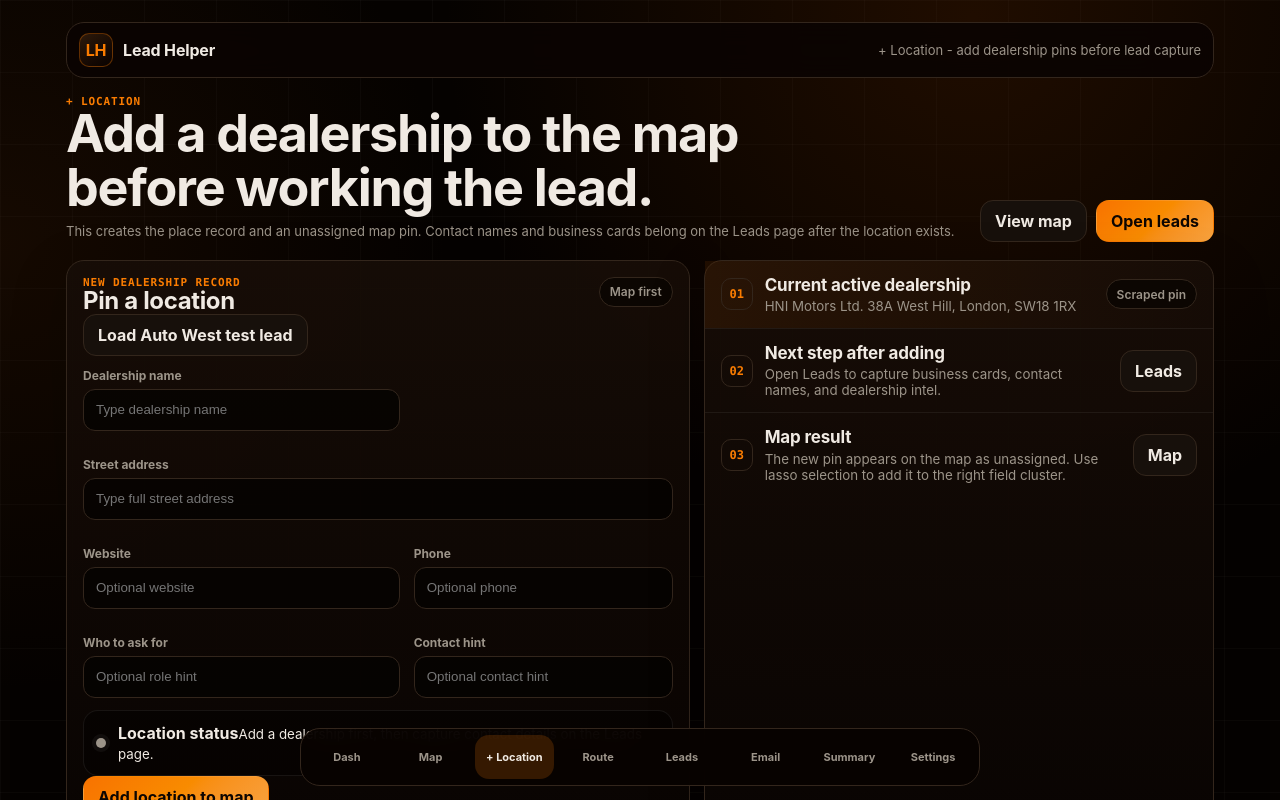
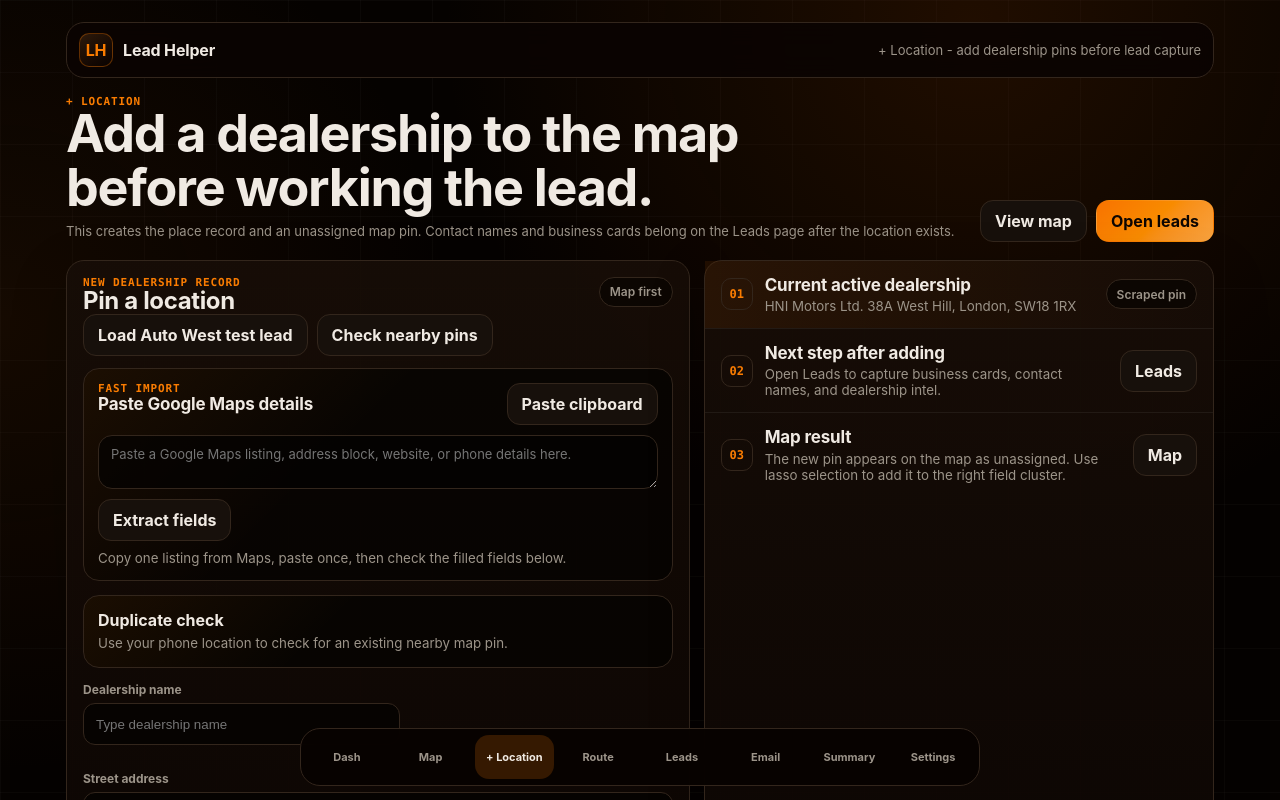
Before and after one commit to LayerMaker/Lead-Helper, a React (Vite) app: page /location in a window 1280 px wide. Shown: the top 800 px of the page. Built offline with nearby package versions, Linux system fonts and the light colour scheme; no server answers; what @turf/buffer, @turf/center-of-mass, @turf/convex would draw is missing.

Commit message:
Improve field location capture workflow

```diff
--- a/src/index.css
+++ b/src/index.css
@@ -472,6 +472,37 @@ p { margin: 0; color: var(--muted); line-height: 1.55; }
 }
 .location-card {
   margin-bottom: 2px;
+}
+.location-import-box,
+.nearby-pin-card {
+  display: grid;
+  gap: 10px;
+  margin: 0 0 14px;
+  padding: 14px;
+  border: 1px solid var(--border);
+  border-radius: 16px;
+  background:
+    linear-gradient(135deg, oklch(72% 0.19 55 / 0.08), transparent 42%),
+    oklch(9% 0.012 55 / 0.68);
+}
+.location-import-box .section-head {
+  margin-bottom: 0;
+}
+.nearby-pin-card {
+  grid-template-columns: minmax(0, 1fr) auto;
+  align-items: center;
+}
+.nearby-pin-card b,
+.nearby-pin-card small {
+  display: block;
+}
+.nearby-pin-card small {
+  margin-top: 4px;
+  color: var(--muted);
+  line-height: 1.45;
+}
+.muted {
+  color: var(--muted);
 }
 .geo-radar {
   position: relative;
--- a/src/pages/LocationPage.jsx
+++ b/src/pages/LocationPage.jsx
@@ -1,6 +1,7 @@
-import { useRef, useState } from "react";
+import { useMemo, useRef, useState } from "react";
 import { Link } from "react-router-dom";
 import { AppLayout } from "../components/AppLayout";
+import { getDistanceMilesBetweenPoints } from "../lib/leadHelperModel";
 import { geocodeAddress } from "../lib/osmService";
 import { useAppState } from "../state/AppState";
 
@@ -12,6 +13,11 @@ const AUTO_WEST_TEST_LEAD = {
   roleHint: "Showroom manager",
   contactHint: "Met on site, brochure already sent",
 };
+
+const DUPLICATE_DISTANCE_MILES = 0.12;
+const MAP_DETAILS_PHONE_PATTERN = /(?:\+44|0)(?:[\d\s().-]){8,}/;
+const UK_POSTCODE_PATTERN = /\b[A-Z]{1,2}\d[A-Z\d]?\s*\d[A-Z]{2}\b/i;
+const ADDRESS_WORD_PATTERN = /\b(?:road|rd|street|st|lane|ln|avenue|ave|drive|dr|way|mews|place|pl|park|high street|devonshire)\b/i;
 
 function emptyLocationForm() {
   return {
@@ -36,11 +42,78 @@ function createManualDealershipId(name, address) {
   return `manual-${slugify(name)}-${slugify(address).slice(0, 32)}`;
 }
 
+function formatMiles(value) {
+  if (!Number.isFinite(value)) return "";
+  if (value < 0.1) return `${Math.round(value * 5280)} ft`;
+  return `${value.toFixed(2)} mi`;
+}
+
+function sanitizeWebsite(value) {
+  return String(value || "")
+    .trim()
+    .replace(/^https?:\/\//i, "")
+    .replace(/^www\./i, "")
+    .replace(/\/$/, "");
+}
+
+function sanitizePhone(value) {
+  return String(value || "")
+    .trim()
+    .replace(/\s+/g, " ");
+}
+
+function findNearestPin(location, pins = []) {
+  if (!Array.isArray(location)) return null;
+  return pins
+    .filter((pin) => Array.isArray(pin.location))
+    .map((pin) => ({
+      ...pin,
+      distanceMiles: getDistanceMilesBetweenPoints(location, pin.location),
+    }))
+    .sort((left, right) => left.distanceMiles - right.distanceMiles || left.name.localeCompare(right.name))[0] || null;
+}
+
+function parseMapsDetails(rawText) {
+  const lines = String(rawText || "")
+    .replace(/\r/g, "\n")
+    .split("\n")
+    .map((line) => line.trim())
+    .filter(Boolean);
+  const text = lines.join("\n");
+  const phoneMatch = text.match(MAP_DETAILS_PHONE_PATTERN);
+  const urlMatch = text.match(/https?:\/\/[^\s]+|(?:www\.)?[a-z0-9-]+(?:\.[a-z0-9-]+)+[^\s,]*/i);
+  const addressLine =
+    lines.find((line) => UK_POSTCODE_PATTERN.test(line)) ||
+    lines.find((line) => /London/i.test(line) && ADDRESS_WORD_PATTERN.test(line)) ||
+    lines.find((line) => ADDRESS_WORD_PATTERN.test(line));
+  const ignoredLinePattern = /^(directions|save|nearby|send to phone|share|call|website|route|open|closed|hours|photos|reviews?)$/i;
+  const nameLine = lines.find((line) => {
+    if (ignoredLinePattern.test(line)) return false;
+    if (line === addressLine) return false;
+    if (phoneMatch && line.includes(phoneMatch[0])) return false;
+    if (urlMatch && line.includes(urlMatch[0])) return false;
+    if (UK_POSTCODE_PATTERN.test(line)) return false;
+    if (/^\d+(\.\d+)?\s*★/.test(line)) return false;
+    return /[a-z]/i.test(line);
+  });
+
+  return {
+    name: nameLine || "",
+    address: addressLine || "",
+    phone: phoneMatch ? sanitizePhone(phoneMatch[0]) : "",
+    website: urlMatch ? sanitizeWebsite(urlMatch[0]) : "",
+  };
+}
+
 export function LocationPage() {
-  const { selectedDealership, dispatch } = useAppState();
+  const { selectedDealership, mapV2, dispatch } = useAppState();
   const [busy, setBusy] = useState(false);
   const [status, setStatus] = useState("Add a dealership first, then capture contact details on the Leads page.");
   const [error, setError] = useState("");
+  const [mapDetailsText, setMapDetailsText] = useState("");
+  const [userLocation, setUserLocation] = useState(null);
+  const [locationStatus, setLocationStatus] = useState("Use your phone location to check for an existing nearby map pin.");
+  const [selectedPinId, setSelectedPinId] = useState("");
   const nameInputRef = useRef(null);
   const addressInputRef = useRef(null);
   const websiteInputRef = useRef(null);
@@ -48,6 +121,8 @@ export function LocationPage() {
   const roleInputRef = useRef(null);
   const hintInputRef = useRef(null);
   const [form, setForm] = useState(() => emptyLocationForm());
+  const selectedPin = useMemo(() => mapV2.pins.find((pin) => pin.id === selectedPinId) || null, [mapV2.pins, selectedPinId]);
+  const nearestUserPin = useMemo(() => findNearestPin(userLocation, mapV2.pins), [mapV2.pins, userLocation]);
 
   function updateField(key, value) {
     setForm((current) => ({
@@ -62,6 +137,78 @@ export function LocationPage() {
     setForm({
       ...AUTO_WEST_TEST_LEAD,
     });
+  }
+
+  function applyFormPatch(patch) {
+    setForm((current) => ({
+      ...current,
+      ...Object.fromEntries(Object.entries(patch).filter(([, value]) => String(value || "").trim())),
+    }));
+  }
+
+  function applyMapsDetails(text) {
+    const parsed = parseMapsDetails(text);
+    const hasUsefulFields = Object.values(parsed).some(Boolean);
+    if (!hasUsefulFields) {
+      setError("I could not find a dealership name, address, phone, or website in that pasted text.");
+      return;
+    }
+    setError("");
+    applyFormPatch(parsed);
+    setStatus("Google Maps details extracted. Check the fields, then add or update the map pin.");
+  }
+
+  async function pasteMapsDetailsFromClipboard() {
+    if (!navigator.clipboard?.readText) {
+      setError("Clipboard access is not available in this browser. Paste the Maps text into the box instead.");
+      return;
+    }
+    try {
+      const text = await navigator.clipboard.readText();
+      setMapDetailsText(text);
+      applyMapsDetails(text);
+    } catch {
+      setError("Clipboard permission was blocked. Paste the Maps text into the box instead.");
+    }
+  }
+
+  function selectExistingPin(pin) {
+    if (!pin) return;
+    setSelectedPinId(pin.id);
+    setError("");
+    setStatus(`Ready to update existing map pin: ${pin.name}`);
+    setForm({
+      name: pin.name || "",
+      address: pin.address || "",
+      website: pin.website || "",
+      phone: pin.phone || "",
+      roleHint: form.roleHint,
+      contactHint: form.contactHint,
+    });
+  }
+
+  function requestCurrentLocation() {
+    if (!("geolocation" in navigator)) {
+      setLocationStatus("Location is not available on this device.");
+      return;
+    }
+    setLocationStatus("Checking your current position");
+    navigator.geolocation.getCurrentPosition(
+      (position) => {
+        const nextLocation = [position.coords.latitude, position.coords.longitude];
+        const nearest = findNearestPin(nextLocation, mapV2.pins);
+        setUserLocation(nextLocation);
+        setLocationStatus(
+          nearest
+            ? `Nearest existing pin: ${nearest.name}, ${formatMiles(nearest.distanceMiles)} away.`
+            : "Location found. No dealership pins are close enough to flag.",
+        );
+      },
+      () => {
+        setLocationStatus("Location permission was blocked or unavailable.");
+      },
+      { enableHighAccuracy: true, timeout: 12000, maximumAge: 30000 },
+    );
   }
 
   async function addLocation() {
@@ -92,7 +239,12 @@ export function LocationPage() {
 
     try {
       const [bestMatch] = await geocodeAddress(address);
-      const manualDealershipId = createManualDealershipId(name, address);
+      const resolvedLocation = [bestMatch.lat, bestMatch.lng];
+      const nearestResolvedPin = findNearestPin(resolvedLocation, mapV2.pins);
+      const pinToUpdate =
+        selectedPin ||
+        (nearestResolvedPin && nearestResolvedPin.distanceMiles <= DUPLICATE_DISTANCE_MILES ? nearestResolvedPin : null);
+      const manualDealershipId = pinToUpdate?.legacyDealershipId || createManualDealershipId(name, address);
       dispatch({
         type: "upsert-manual-dealership",
         payload: {
@@ -103,7 +255,7 @@ export function LocationPage() {
           phone,
           roleHint,
           contactHint,
-          location: [bestMatch.lat, bestMatch.lng],
+          location: resolvedLocation,
           geocodeLabel: bestMatch.displayName,
           intelDistance: "Manual add",
           nextAction: "Capture contact and log visit outcomes",
@@ -112,17 +264,24 @@ export function LocationPage() {
       dispatch({
         type: "upsert-map-v2-pin",
         payload: {
+          pinId: pinToUpdate?.id,
           legacyDealershipId: manualDealershipId,
           name,
           address,
           website,
           phone,
-          location: [bestMatch.lat, bestMatch.lng],
+          location: resolvedLocation,
           sourceRef: "add-location",
         },
       });
-      setStatus(`Pinned to Map as an unassigned location from: ${bestMatch.displayName}`);
+      setStatus(
+        pinToUpdate
+          ? `Updated existing map pin: ${pinToUpdate.name} -> ${name}.`
+          : `Pinned to Map as an unassigned location from: ${bestMatch.displayName}`,
+      );
       setForm(emptyLocationForm());
+      setMapDetailsText("");
+      setSelectedPinId("");
     } catch (addError) {
       setError(addError.message || "Address lookup failed.");
       setStatus("Location needs a valid map match before it can join the dealership database.");
@@ -165,7 +324,52 @@ export function LocationPage() {
             <button className="btn" type="button" onClick={loadAutoWestTestLead}>
               Load Auto West test lead
             </button>
+            <button className="btn" type="button" onClick={requestCurrentLocation}>
+              Check nearby pins
+            </button>
           </div>
+
+          <div className="location-import-box">
+            <div className="section-head compact">
+              <div>
+                <div className="kicker">Fast import</div>
+                <h3>Paste Google Maps details</h3>
+              </div>
+              <button className="btn" type="button" onClick={pasteMapsDetailsFromClipboard}>
+                Paste clipboard
+              </button>
+            </div>
+            <textarea
+              className="input small-draft"
+              value={mapDetailsText}
+              onChange={(event) => setMapDetailsText(event.target.value)}
+              placeholder="Paste a Google Maps listing, address block, website, or phone details here."
+            />
+            <div className="action-row">
+              <button className="btn" type="button" onClick={() => applyMapsDetails(mapDetailsText)}>
+                Extract fields
+              </button>
+              <small className="muted">Copy one listing from Maps, paste once, then check the filled fields below.</small>
+            </div>
+          </div>
+
+          <div className="nearby-pin-card">
+            <div>
+              <b>Duplicate check</b>
+              <small>{locationStatus}</small>
+            </div>
+            {nearestUserPin && nearestUserPin.distanceMiles <= DUPLICATE_DISTANCE_MILES ? (
+              <button className="btn" type="button" onClick={() => selectExistingPin(nearestUserPin)}>
+                Update this pin
+              </button>
+            ) : null}
+          </div>
+
+          {selectedPin ? (
+            <div className="inline-alert">
+              Updating existing map pin: <b>{selectedPin.name}</b>. The saved pin will use the edited name and address below.
+            </div>
+          ) : null}
 
           <div className="grid two compact-form">
             <div className="field">
--- a/src/pages/RoutePage.jsx
+++ b/src/pages/RoutePage.jsx
@@ -89,8 +89,8 @@ function buildStopFromPin({ pin, getDealershipById }) {
     id,
     pinId: pin.id,
     dealershipId: hasDealership ? dealership.id : "",
-    name: dealership?.name || pin.name || "Unnamed dealership",
-    address: dealership?.address || pin.address || "Address not captured",
+    name: pin.name || dealership?.name || "Unnamed dealership",
+    address: pin.address || dealership?.address || "Address not captured",
     roleHint: dealership?.roleHint || "Ask for showroom manager or business manager",
     contactHint: dealership?.contactHint || "",
     location: Array.isArray(dealership?.location) ? dealership.location : pin.location,
```
